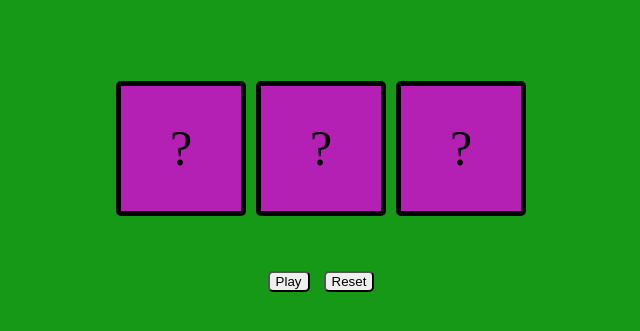
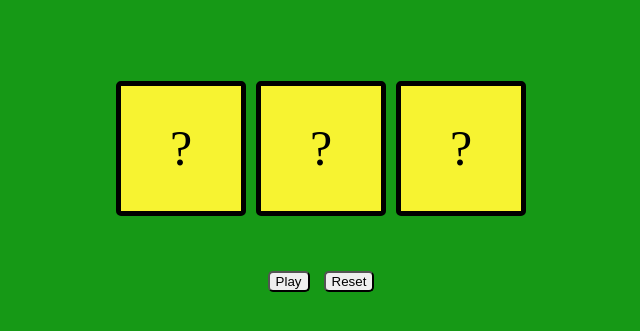
Before and after one commit to Thender2022/Slot-Machine, a plain HTML site: page index.html in a window 1280 px wide. Shown: the part 421-752 px from the top of the page, without its empty margins (327-967 px from the left). Drawn offline with Linux system fonts and the light colour scheme.

Commit message:
updated readme

```diff
--- a/css/main.css
+++ b/css/main.css
@@ -41,7 +41,7 @@ h2 {
     font-size: 50px;
     text-align: center;
     flex-direction: column;
-    background: rgb(180, 31, 180);
+    background: rgb(247, 243, 49);
 }
 
 
```
Also changed, not shown: 1 other file.
